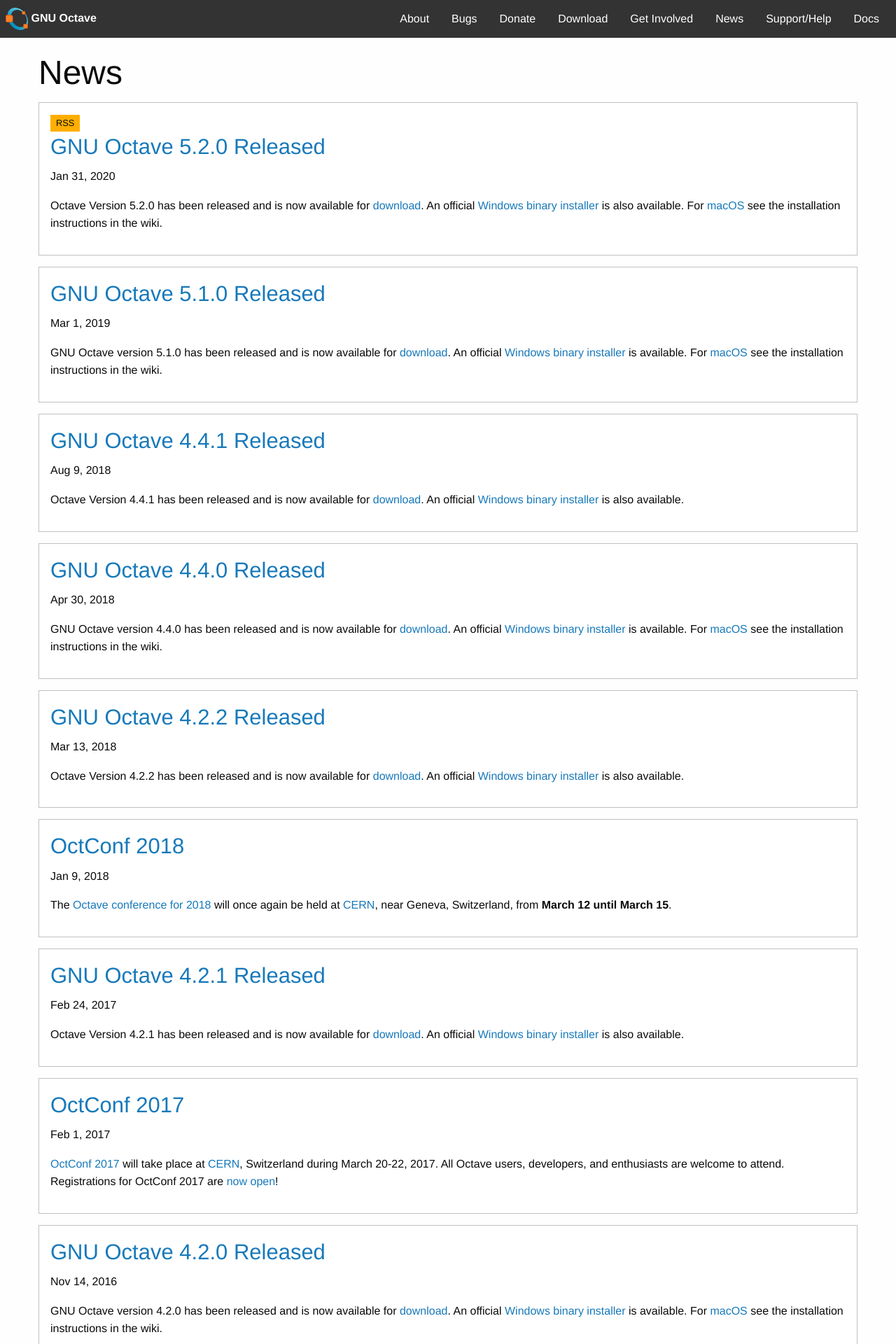
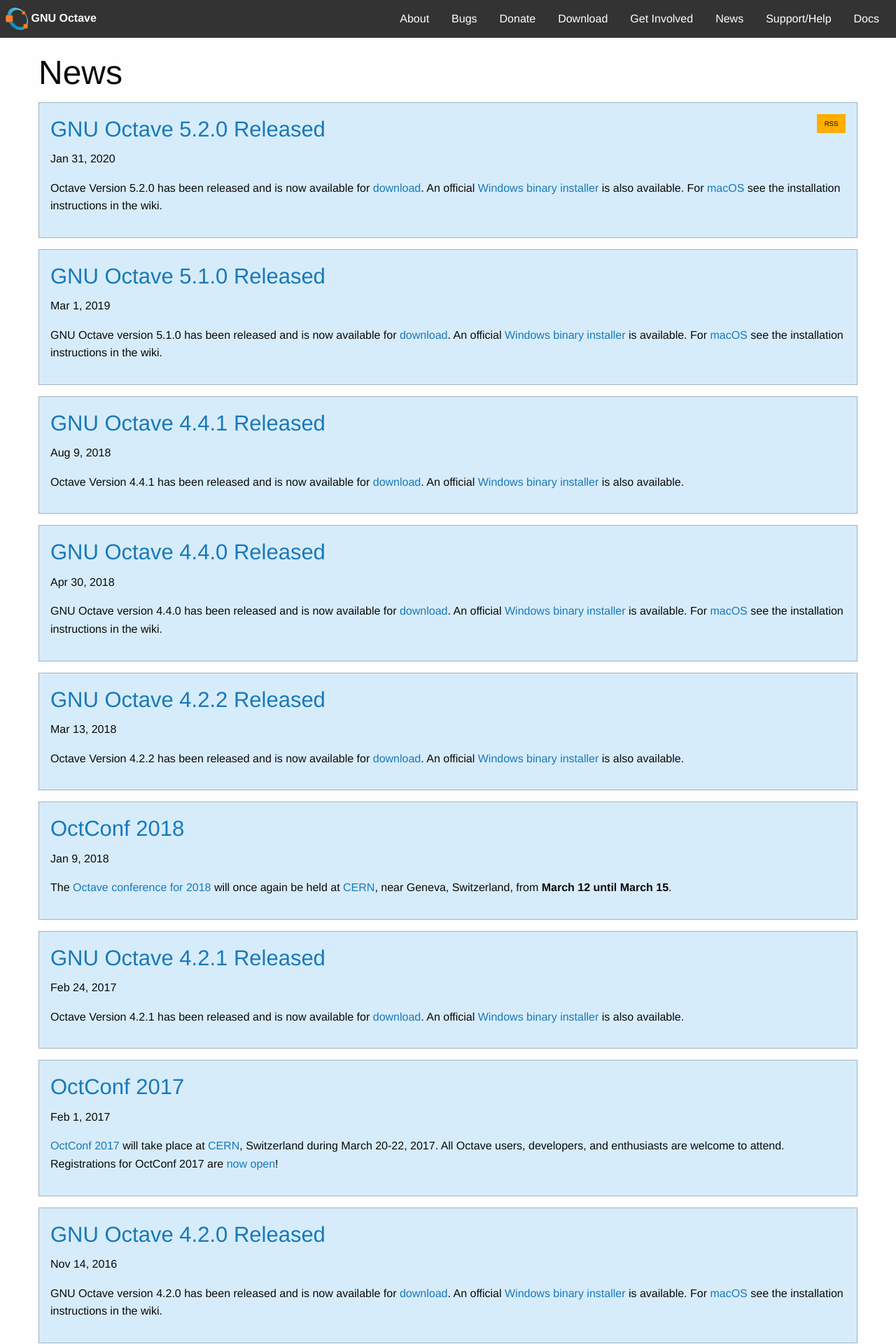
Before and after one commit to gnu-octave/gnu-octave.github.io, a Jekyll site: the page built from news.md, in a window 1280 px wide. Shown: the top 1920 px of the page at 70% size. Built offline with Jekyll 4.4.1, drawn with Linux system fonts in a browser that asks for light colours; nearby versions of some CDN libraries.

Commit message:
Adapt news system to foundation 6.

```diff
--- a/news.md
+++ b/news.md
@@ -4,33 +4,25 @@
 menu: true
 ---
 
-<section>
-  <div class="row">
-    <div class="columns small-12">
-      {% for post in site.posts %}
-      <div class="panel callout">
-        {% if post == site.posts.first %}
-        <a class="right" href="{{ "/feed.xml" | relative_url }}">
-          <span class="label warning">
-            RSS
-          </span>
-        </a>
-        {% endif %}
-        {% if post.title == "News Archive" %}
-        <h3 class="entry-title">
-          <a href="{{ post.url | relative_url }}">{{ post.title }}</a>
-        </h3>
-        {% else %}
-        <h3 class="entry-title">
-          <a href="{{ post.url | relative_url }}">{{ post.title }}</a>
-        </h3>
-        <p class="post-meta">{{ post.date | date: "%b %-d, %Y" }}</p>
-        <div class="entry-content">
-          {{ post.excerpt }}
-        </div>
-        {% endif %}
-      </div>
-      {% endfor %}
-    </div>
+{% for post in site.posts %}
+<div class="primary callout">
+  {% if post == site.posts.first %}
+  <a class="float-right button tiny warning" href="{{ "/feed.xml" | relative_url }}">
+    RSS
+  </a>
+  {% endif %}
+  {% if post.title == "News Archive" %}
+  <h3 class="entry-title">
+    <a href="{{ post.url | relative_url }}">{{ post.title }}</a>
+  </h3>
+  {% else %}
+  <h3 class="entry-title">
+    <a href="{{ post.url | relative_url }}">{{ post.title }}</a>
+  </h3>
+  <p class="post-meta">{{ post.date | date: "%b %-d, %Y" }}</p>
+  <div class="entry-content">
+    {{ post.excerpt }}
   </div>
-</section>
+  {% endif %}
+</div>
+{% endfor %}
```
Also changed, not shown: index.md (+12 -18 lines).
